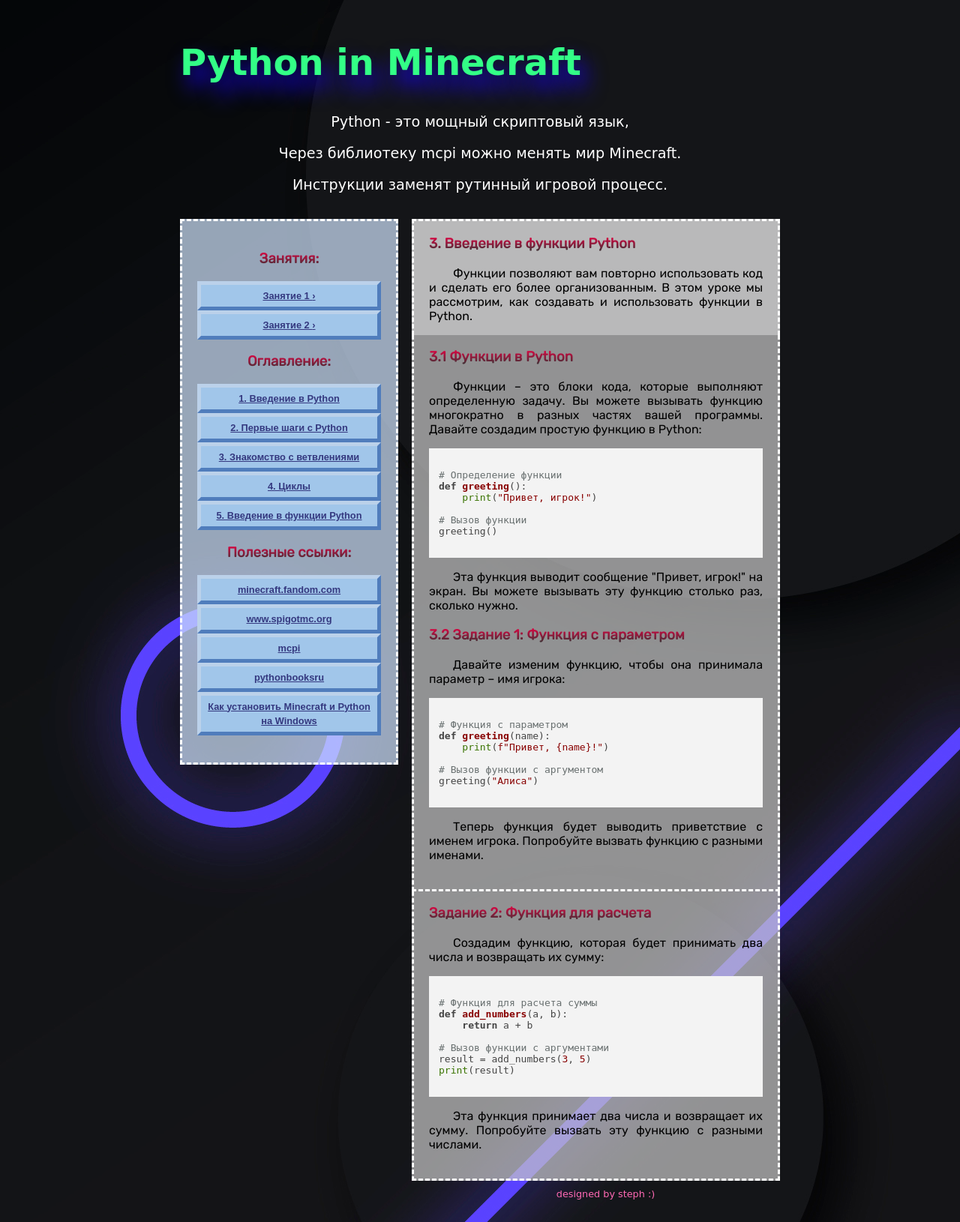
After one commit to Pav9551/flask_mega_book, a Flask app: page /python_page2 in a window 1280 px wide. The commit adds this page. Shown: the whole page at 75% size. Run offline with Flask 3, Linux system fonts and the light colour scheme; some web fonts are replaced.

Commit message:
edit  lesson3

```diff
--- a/microblog/app/routes.py
+++ b/microblog/app/routes.py
@@ -78,7 +78,9 @@ def algebra():
 @app.route('/python')
 def python_ed():
     return render_template('python/page1.html')
-
+@app.route('/python_page2')
+def python_page2():
+    return render_template('python/page2.html')
 @app.route('/lua')
 def lua_ed():
     return render_template('lua/page1.html')
--- a/microblog/app/templates/python/base_zen_garden.html
+++ b/microblog/app/templates/python/base_zen_garden.html
@@ -101,6 +101,11 @@
 								Занятие 1 <span class="indicator">&rsaquo;</span>
 							</a>
 						</li>
+						<li class="next">
+							<a href="/python_page2">
+								Занятие 2 <span class="indicator">&rsaquo;</span>
+							</a>
+						</li>
 					</ul>
 				</nav>
 			</div>
--- /dev/null
+++ b/microblog/app/templates/python/page2.html
@@ -0,0 +1,89 @@
+{% extends "python/base_zen_garden.html" %}
+
+{% block title %}Занятие по Python – Урок 2{% endblock %}
+
+{% block head %}
+    {{ super() }}
+{% endblock %}
+
+{% block body %}
+    {{ super() }}
+{% endblock %}
+
+{% block preamble %}
+<div class="preamble" id="functions" role="article">
+    <h3>3. Введение в функции Python</h3>
+    <p>Функции позволяют вам повторно использовать код и сделать его более организованным. В этом уроке мы рассмотрим, как создавать и использовать функции в Python.</p>
+</div>
+{% endblock %}
+
+{% block main_supporting %}
+<div class="main supporting" id="functions_overview" role="main">
+    <div class="explanation" id="functions-explanation" role="article">
+        <h3>3.1 Функции в Python</h3>
+        <p>Функции – это блоки кода, которые выполняют определенную задачу. Вы можете вызывать функцию многократно в разных частях вашей программы. Давайте создадим простую функцию в Python:</p>
+        <pre><code class="lang-python">
+# Определение функции
+def greeting():
+    print("Привет, игрок!")
+
+# Вызов функции
+greeting()
+        </code></pre>
+        <p>Эта функция выводит сообщение "Привет, игрок!" на экран. Вы можете вызывать эту функцию столько раз, сколько нужно.</p>
+    </div>
+
+    <div class="participation" id="functions-participation" role="article">
+        <h3>3.2 Задание 1: Функция с параметром</h3>
+        <p>Давайте изменим функцию, чтобы она принимала параметр – имя игрока:</p>
+        <pre><code class="lang-python">
+# Функция с параметром
+def greeting(name):
+    print(f"Привет, {name}!")
+
+# Вызов функции с аргументом
+greeting("Алиса")
+        </code></pre>
+        <p>Теперь функция будет выводить приветствие с именем игрока. Попробуйте вызвать функцию с разными именами.</p>
+    </div>
+</div>
+
+<div class="main supporting" id="function_usage" role="main">
+    <div class="participation" id="function-usage-participation" role="article">
+        <h3>Задание 2: Функция для расчета</h3>
+        <p>Создадим функцию, которая будет принимать два числа и возвращать их сумму:</p>
+        <pre><code class="lang-python">
+# Функция для расчета суммы
+def add_numbers(a, b):
+    return a + b
+
+# Вызов функции с аргументами
+result = add_numbers(3, 5)
+print(result)
+        </code></pre>
+        <p>Эта функция принимает два числа и возвращает их сумму. Попробуйте вызвать эту функцию с разными числами.</p>
+    </div>
+</div>
+{% endblock %}
+
+{% block design_selection %}
+<div class="design-selection" id="design-selection">
+    <h3 class="select">Оглавление:</h3>
+    <nav role="navigation">
+        <ul>
+            <li><a href="#environment" class="design-name">1. Введение в Python</a></li>
+            <li><a href="#introduction" class="designer-name">2. Первые шаги с Python</a></li>
+            <li><a href="#variables" class="designer-name">3. Знакомство с ветвлениями</a></li>
+            <li><a href="#loops" class="designer-name">4. Циклы</a></li>
+            <li><a href="#functions" class="designer-name">5. Введение в функции Python</a></li>
+        </ul>
+    </nav>
+</div>
+{% endblock %}
+
+{% block footer %}
+{% endblock %}
+
+{% block aside %}
+    {{ super() }}
+{% endblock %}
```
Also changed, not shown: microblog/app/templates/lua/page2.html (+3 -7 lines), microblog/app/templates/python/page3.html (added, +113 -0 lines).
